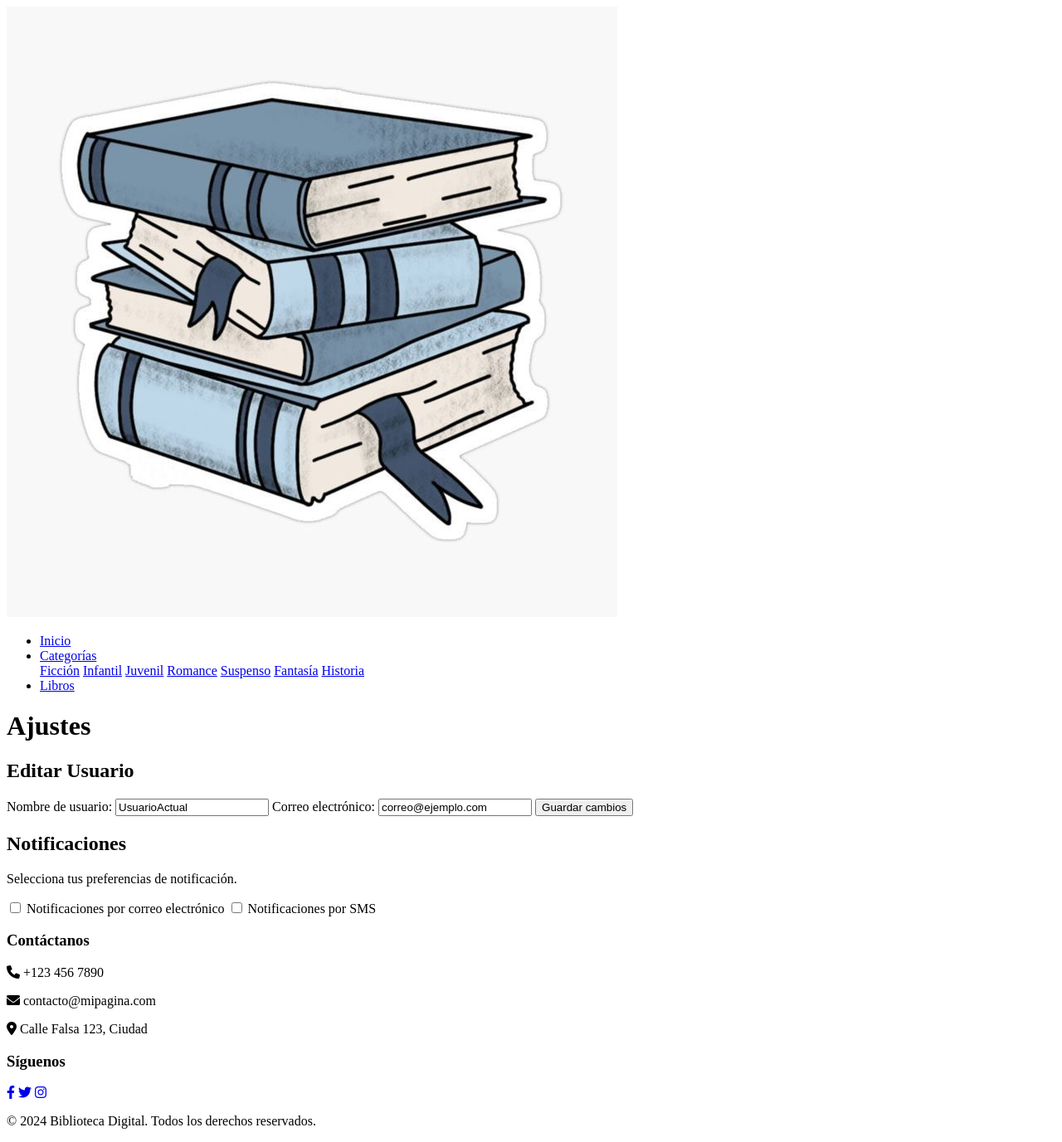
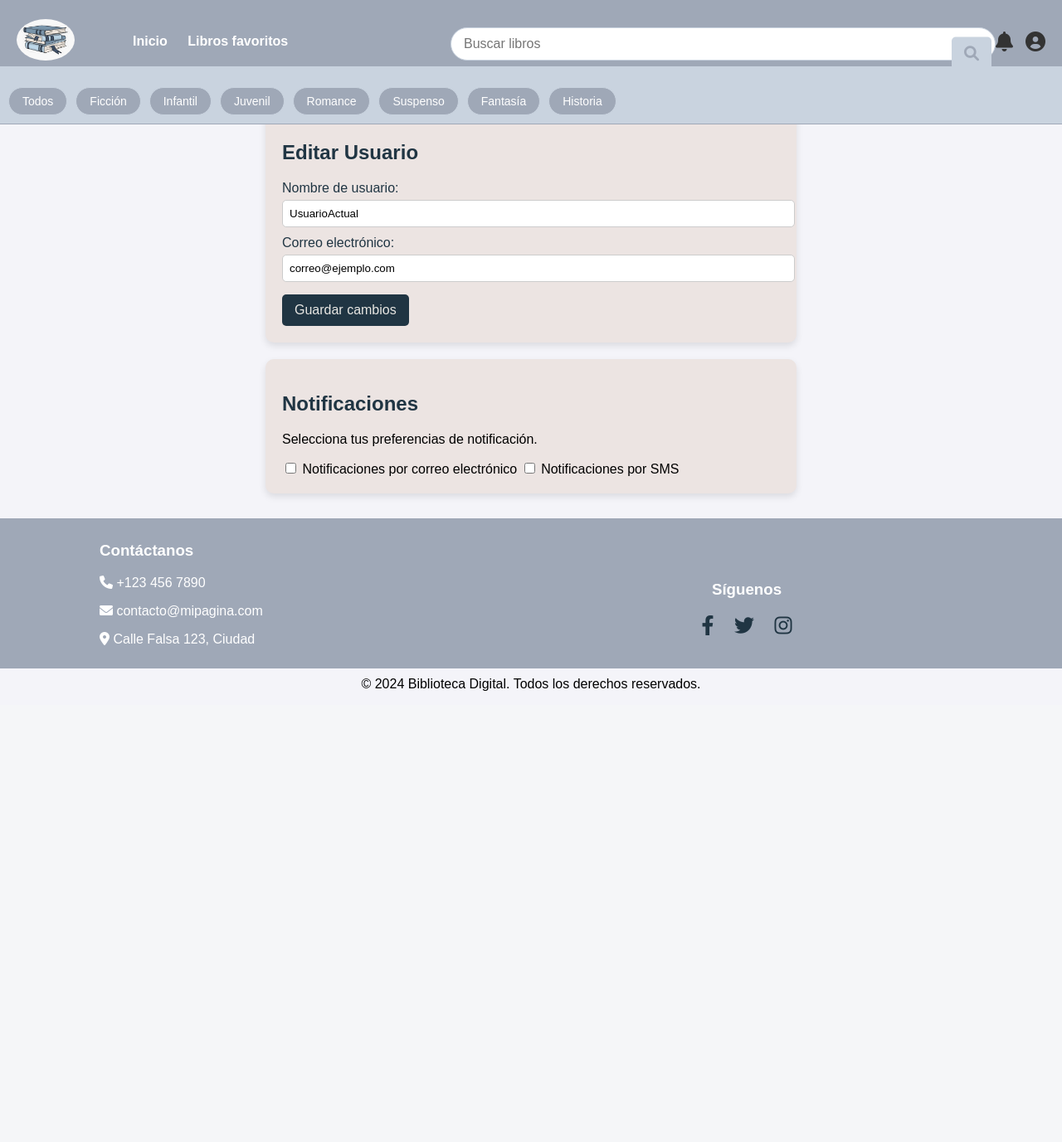
Before and after one commit to Ana1529/Biblioteca, a PHP site: page /ajustes.php in a window 1280 px wide. Shown: the whole page at 83% size. After the commit the page ends 833 px from the top, so only its background shows below. Run offline with PHP 8.4, Linux system fonts and the light colour scheme.

Commit message:
cambie ajustes y le puse estilos
no toque nada mas

```diff
--- a/ajustes.php
+++ b/ajustes.php
@@ -4,7 +4,7 @@
     <meta charset="UTF-8">
     <meta name="viewport" content="width=device-width, initial-scale=1.0">
     <title>Ajustes - Biblioteca Digital</title>
-    <link rel="stylesheet" href="estilosLIZ.css"> <!-- Enlace al archivo CSS -->
+    <link rel="stylesheet" href="css/ajustes_estilos.css"> <!-- Enlace al archivo CSS -->
     <script src="java.js" defer></script> <!-- Enlace al archivo JavaScript -->
     <link rel="stylesheet" href="https://cdnjs.cloudflare.com/ajax/libs/font-awesome/6.0.0-beta3/css/all.min.css">
 </head>
@@ -13,30 +13,45 @@
     <!-- Encabezado -->
     <header>
     <div class="logo">
-            <img src="imagenes/logoazul.jpg" alt=""></a>
-            <a href="#"></a>
+        <img src="imagenes/logoazul.jpg" alt="Logo">
     </div>
+
+    <!-- Contenedor general de la barra de navegación -->
     <nav>
             <ul class="nav-links">
-                <li><a href="index.php">Inicio</a></li>
-                <li class="dropdown">
-                    <a href="javascript:void(0)" class="dropbtn" onclick="toggleDropdown()">Categorías</a>
-                    <div class="dropdown-content" id="dropdownContent">
-                        <a href="categoria.php?cat=ficcion">Ficción</a>
-                        <a href="categoria.php?cat=infantil">Infantil</a>
-                        <a href="categoria.php?cat=juvenil">Juvenil</a>
-                        <a href="categoria.php?cat=romance">Romance</a>
-                        <a href="categoria.php?cat=suspenso">Suspenso</a>
-                        <a href="categoria.php?cat=fantasia">Fantasía</a>
-                        <a href="categoria.php?cat=historia">Historia</a>
-                    </div>
-                </li>
-                <li><a href="libros.php">Libros</a></li>
+                <li><a href="Pagina_principal.php">Inicio</a></li>
+                <li><a href="">Libros favoritos</a></li>
+
             </ul>
         </nav>
-        <h1>Ajustes</h1>
+        <!-- Buscador centrado -->
+        <div class="search-bar">
+            <form onsubmit="buscarLibros(event)">
+                <input type="text" id="buscador" placeholder="Buscar libros">
+                <button type="submit"><i class="fas fa-search"></i></button>
+            </form>
+        </div>
+
+        <!-- Iconos de notificación y usuario a la derecha -->
+        <div class="icons">
+            <i class="fas fa-bell"></i>
+            <i class="fas fa-user-circle"></i>
+        </div>
+    </div>
+    <!-- Barra de categorías -->
+
+    <div class="category-bar">
+            <button class="category">Todos</button>
+            <button class="category">Ficción</button>
+            <button class="category">Infantil</button>
+            <button class="category">Juvenil</button>
+            <button class="category">Romance</button>
+            <button class="category">Suspenso</button>
+            <button class="category">Fantasía</button>
+            <button class="category">Historia</button>
+            <!-- Puedes agregar más categorías aquí -->
+        </div>
 </header>
-
    <!-- Contenido de ajustes -->
 <div class="container">
     <!-- Sección para editar usuario -->
@@ -45,10 +60,8 @@
         <form id="edit-user-form">
             <label for="username">Nombre de usuario:</label>
             <input type="text" id="username" name="username" value="UsuarioActual">
-
             <label for="email">Correo electrónico:</label>
             <input type="email" id="email" name="email" value="correo@ejemplo.com">
-
             <button type="submit">Guardar cambios</button>
         </form>
     </section>
@@ -67,6 +80,7 @@
         </label>
     </section>
 </div>
+
 
     <!-- Pie de página -->
     <footer>
--- /dev/null
+++ b/css/ajustes_estilos.css
@@ -0,0 +1,375 @@
+body {
+    font-family: Arial, sans-serif;
+    padding: 0;
+    background-color: #f4f4f4;
+}
+.logo img {
+    border-radius: 50%;
+    width: 70px;
+    height: auto;
+}
+/* Estilos generales para el encabezado */
+header {
+    border-bottom: 1px solid #9FA8B7;
+    box-shadow: 0 2px 5px rgba(0, 0, 0, 0.1);
+    background-color: #9FA8B7;
+    color: white;
+    display: flex;
+    align-items: center;
+    position: fixed;
+    top: 0;
+    width: 100%;
+    z-index: 1000;
+    box-shadow: 0 2px 5px rgba(0, 0, 0, 0.1);
+    height: 80px;
+    justify-content: space-between;
+    padding: 10px 20px;
+
+}
+/* Estilos para el logo */
+.logo img {
+    height: 50px;
+}
+
+
+.nav-content {
+    display: flex;
+    align-items: center;
+    justify-content: space-between;
+    width: 100%;
+    max-width: 1200px;
+    margin: 0 auto;
+}
+
+nav-links {
+    display: flex;
+    gap: 20px;
+    flex: 0 0 auto;
+}
+
+/* Buscador centrado */
+.search-bar {
+    flex: 1;
+    display: flex;
+    justify-content: center;
+}
+
+.search-bar form {
+    display: flex;
+    align-items: center;
+    position: relative;
+}
+
+.search-bar input[type="text"] {
+    width: 600px;
+    padding: 10px 15px;
+    font-size: 16px;
+    border: 1px solid #C9D3DF;
+    border-radius: 20px;
+    outline: none;
+    padding-right: 40px;
+}
+
+.search-bar .search-button {
+    position: absolute;
+    right: 10px;
+    background-color: #C9D3DF;
+    border: none;
+    color: white;
+    font-size: 18px;
+    padding: 8px;
+    border-radius: 50%;
+    cursor: pointer;
+    transition: background-color 0.3s;
+}
+
+.search-bar .search-button:hover {
+    background-color: #9FA8B7;
+}
+
+
+
+.icons {
+    display: flex;
+    align-items: center;
+    gap: 15px;
+    flex: 0 0 auto;
+    font-size: 24px;
+    color: #333;
+}
+
+
+/* Encabezado */
+
+nav {
+    flex-grow: 1;
+    margin-left: 20px;
+}
+
+
+
+.nav-links li {
+    display: inline;
+}
+
+.nav-links a {
+    text-decoration: none;
+    padding: 10px;
+    font-weight: bold;
+    color: white;
+}
+
+.nav-links a:hover {
+    border-radius: 5px;
+    background-color: #C9D3DF;
+}
+
+
+
+.nav-content {
+    display: flex;
+    align-items: center;
+    justify-content: space-between;
+    width: 100%;
+    max-width: 1200px;
+    gap: 20px;
+}
+
+.logo {
+    flex: 0 0 auto; }
+
+.search-bar button {
+    position: absolute;
+    right: 5px;
+    top: 50%;
+    transform: translateY(-50%);
+    border: none;
+    cursor: pointer;
+    font-size: 18px;
+    background-color: #C9D3DF;
+    color: #9FA8B7;
+}
+
+/* Iconos de notificación */
+.icons {
+    display: flex;
+    align-items: center;
+    gap: 15px;
+    font-size: 24px;
+    color: #333;
+    margin-right: 40px;
+}
+
+.icons i {
+    font-size: 24px;
+    cursor: pointer;
+}
+
+.category-bar {
+    display: flex;
+    background-color: #C9D3DF;
+    border-bottom: 1px solid #9FA8B7;
+    gap: 10px;
+    overflow-x: auto;
+    white-space: nowrap;
+    position: fixed;
+    top: 80px;
+    left: 0;
+    right: 0;
+    padding: 10px;
+    z-index: 999;
+
+}
+
+.category-bar .category {
+    padding: 8px 16px;
+    border-radius: 18px;
+    font-size: 14px;
+    cursor: pointer;
+    white-space: nowrap;
+    transition: background-color 0.3s;
+    background-color: #9FA8B7;
+    color: white;
+    border: 1px solid #C9D3DF;
+}
+
+.category-bar .category:hover {
+    background-color: #C9D3DF;
+    color: #333;
+}
+
+/* Pie de página */
+.footer-container {
+    display: flex;
+    justify-content: space-between;
+    align-items: center;
+    padding: 10px 20px;
+    color: white;
+    background-color: #9FA8B7  ;
+}
+
+.contact-info {
+    margin-left: 100px;
+    flex: 1;
+}
+
+.social-media {
+    margin-right: 100px;
+    flex: 1;
+}
+
+.footer-bottom {
+    text-align: center;
+    margin-top: 10px;
+}
+
+/*Redes sociales*/
+.social-media {
+    text-align: center;
+    margin-top: 20px;
+}
+
+.social-media a {
+    color: #203543;
+    font-size: 24px;
+    margin: 0 10px;
+    text-decoration: none;
+    transition: color 0.3s;
+}
+
+.social-media a:hover {
+    color: white; /* Cambia el color de hover */
+}
+
+/*                pagina de ajustes            */
+
+/* Diseño general */
+body {
+    font-family: Arial, sans-serif;
+    background-color: #f4f4f9;
+    margin: 0;
+    padding: 0;
+    display: flex;
+    flex-direction: column;
+    min-height: 100vh;
+}
+
+
+header h1 {
+    margin: 0;
+    background-color: black;
+}
+
+
+
+/* Contenedor principal */
+.container {
+    flex: 1;
+    display: flex;
+    flex-direction: column;
+    align-items: center;
+    padding: 20px;
+}
+
+/* Secciones de configuración */
+.config-section {
+    background-color: #ECE4E2;
+    border-radius: 10px;
+    padding: 20px;
+    margin: 10px;
+    width: 100%;
+    max-width: 600px;
+    box-shadow: 0 4px 8px rgba(0, 0, 0, 0.1);
+}
+
+.config-section h2 {
+    color: #203543;
+}
+
+/* Estilos de formulario */
+form label {
+    display: block;
+    margin-top: 10px;
+    color: #203543;
+}
+
+form input[type="text"],
+form input[type="email"] {
+    width: 100%;
+    padding: 8px;
+    margin-top: 5px;
+    border: 1px solid #ccc;
+    border-radius: 5px;
+}
+
+button {
+    background-color: #203543;
+    color: #E8E7E3;
+    padding: 10px 15px;
+    border: none;
+    border-radius: 5px;
+    cursor: pointer;
+    font-size: 16px;
+    margin-top: 15px;
+}
+
+button:hover {
+    background-color: #9FA8B7;
+}
+/* Contenedor principal */
+.container {
+    flex: 1;
+    display: flex;
+    flex-direction: column;
+    align-items: center;
+    padding: 20px;
+}
+
+/* Secciones de configuraciÃ³n */
+.config-section {
+    background-color: #ECE4E2;
+    border-radius: 10px;
+    padding: 20px;
+    margin: 10px;
+    width: 100%;
+    max-width: 600px;
+    box-shadow: 0 4px 8px rgba(0, 0, 0, 0.1);
+}
+
+.config-section h2 {
+    color: #203543;
+}
+
+/* Estilos de formulario */
+form label {
+    display: block;
+    margin-top: 10px;
+    color: #203543;
+}
+
+form input[type="text"],
+form input[type="email"] {
+    width: 100%;
+    padding: 8px;
+    margin-top: 5px;
+    border: 1px solid #ccc;
+    border-radius: 5px;
+}
+
+button {
+    background-color: #203543;
+    color: #E8E7E3;
+    padding: 10px 15px;
+    border: none;
+    border-radius: 5px;
+    cursor: pointer;
+    font-size: 16px;
+    margin-top: 15px;
+}
+
+button:hover {
+    background-color: #9FA8B7;
+}
+.container {
+    margin-top: 100px;
+}
```
Also changed, not shown: img/6.jpeg (added). Lines whose indentation alone changed are shown as unchanged.
